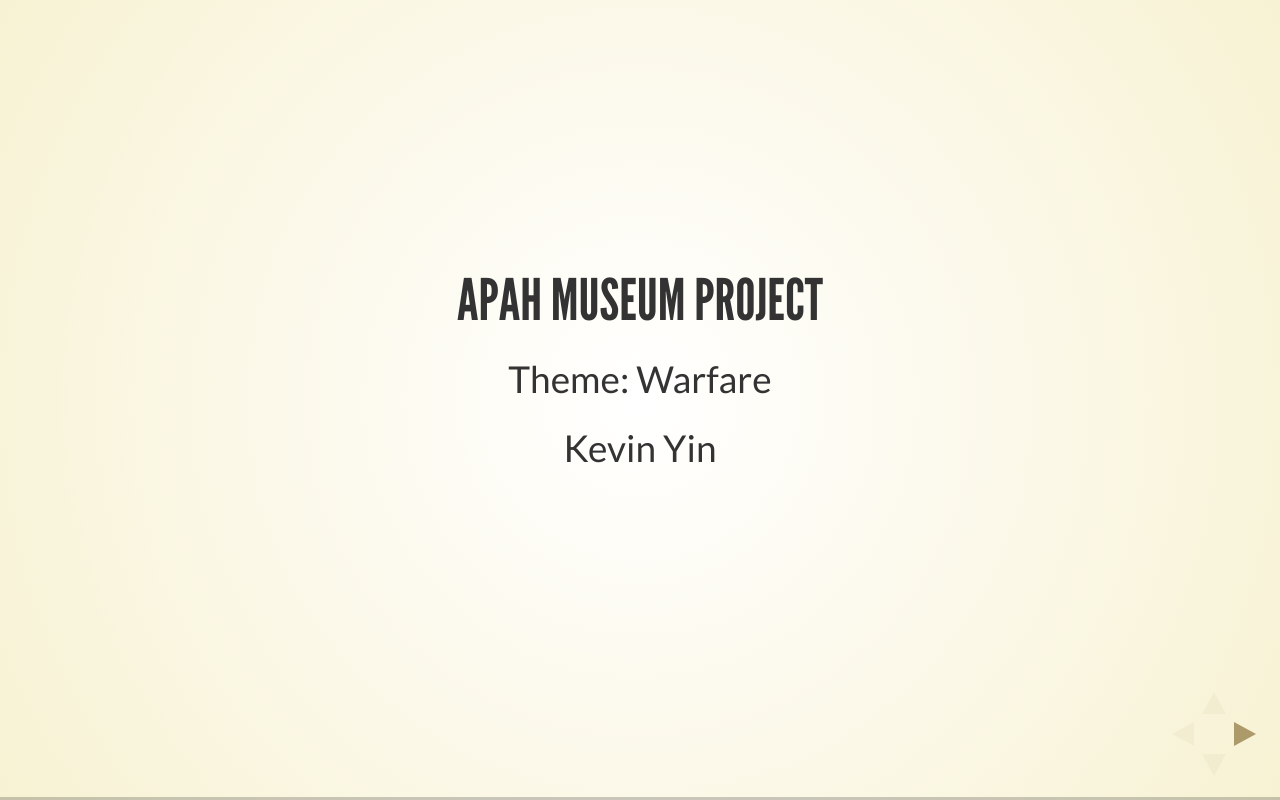
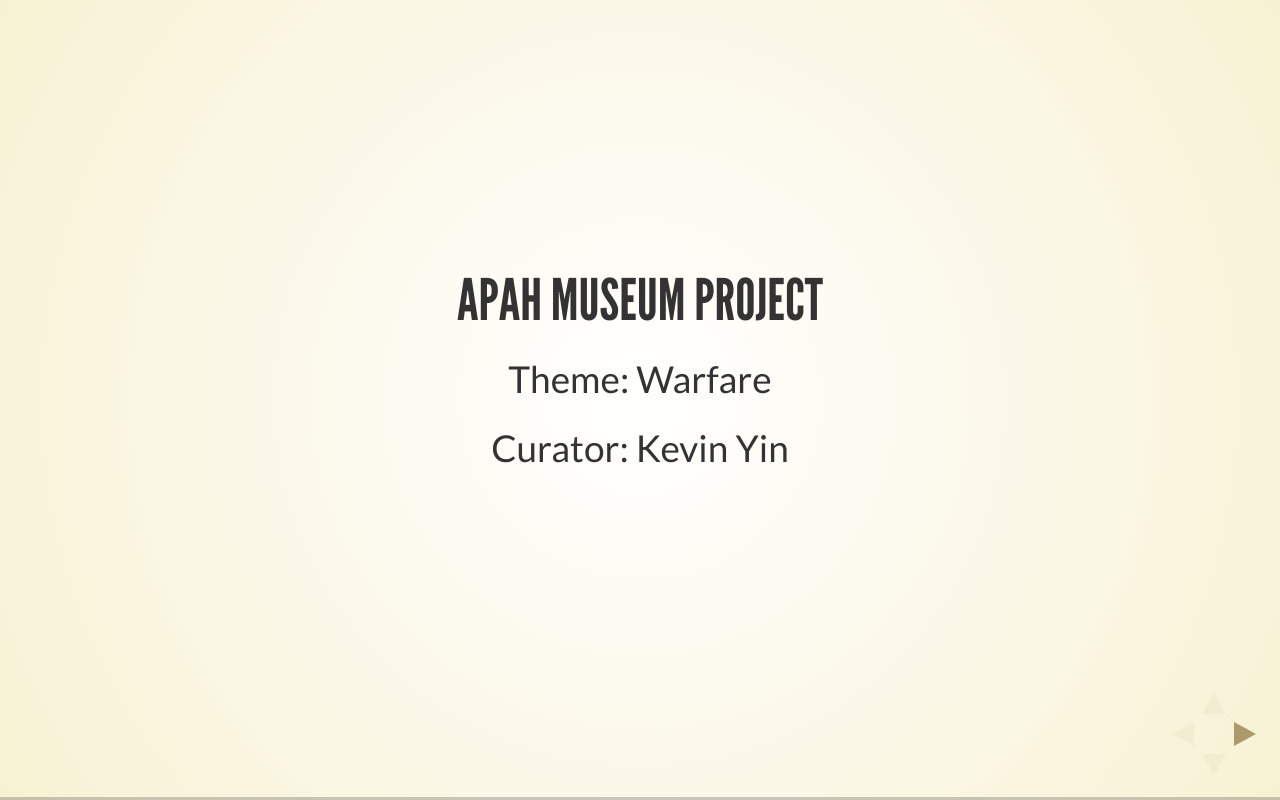
Before and after one commit to kevin-yin/APAH_Museum_Project, a website: page index.html in a window 1280 px wide. Drawn offline with Linux system fonts and the light colour scheme.

Commit message:
Update index.html

```diff
--- a/index.html
+++ b/index.html
@@ -29,7 +29,7 @@
 				<section>
 					<h3 id=cenbold>APAH Museum Project</h3>
 					<p style="text-align:center;">Theme: Warfare</p>
-					<p style="text-align:center;">Kevin Yin</p>
+					<p style="text-align:center;">Curator: Kevin Yin</p>
 				</section>
 				<section>
 					<h3 id=cenbold>Mission Statement</h3>
```
